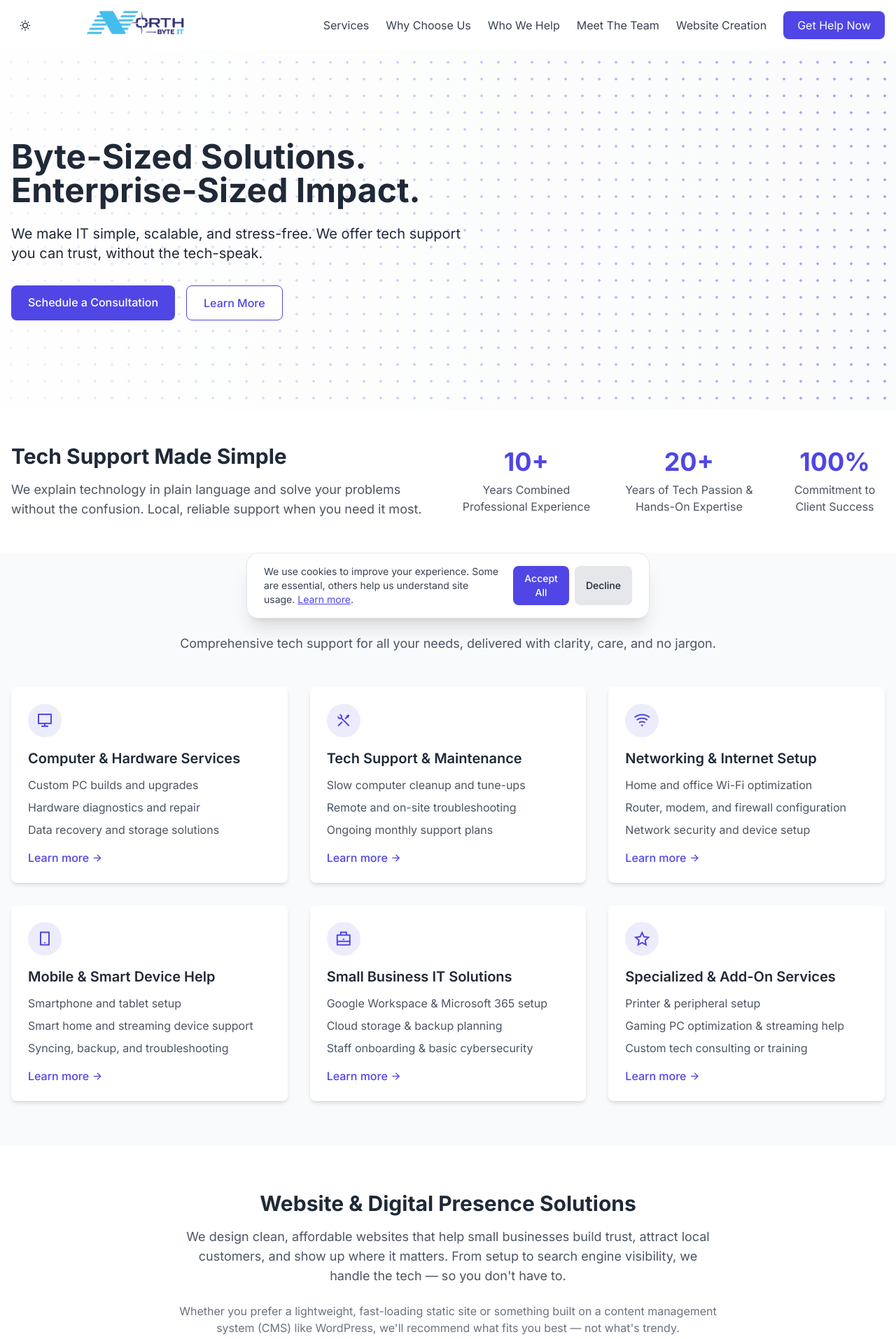
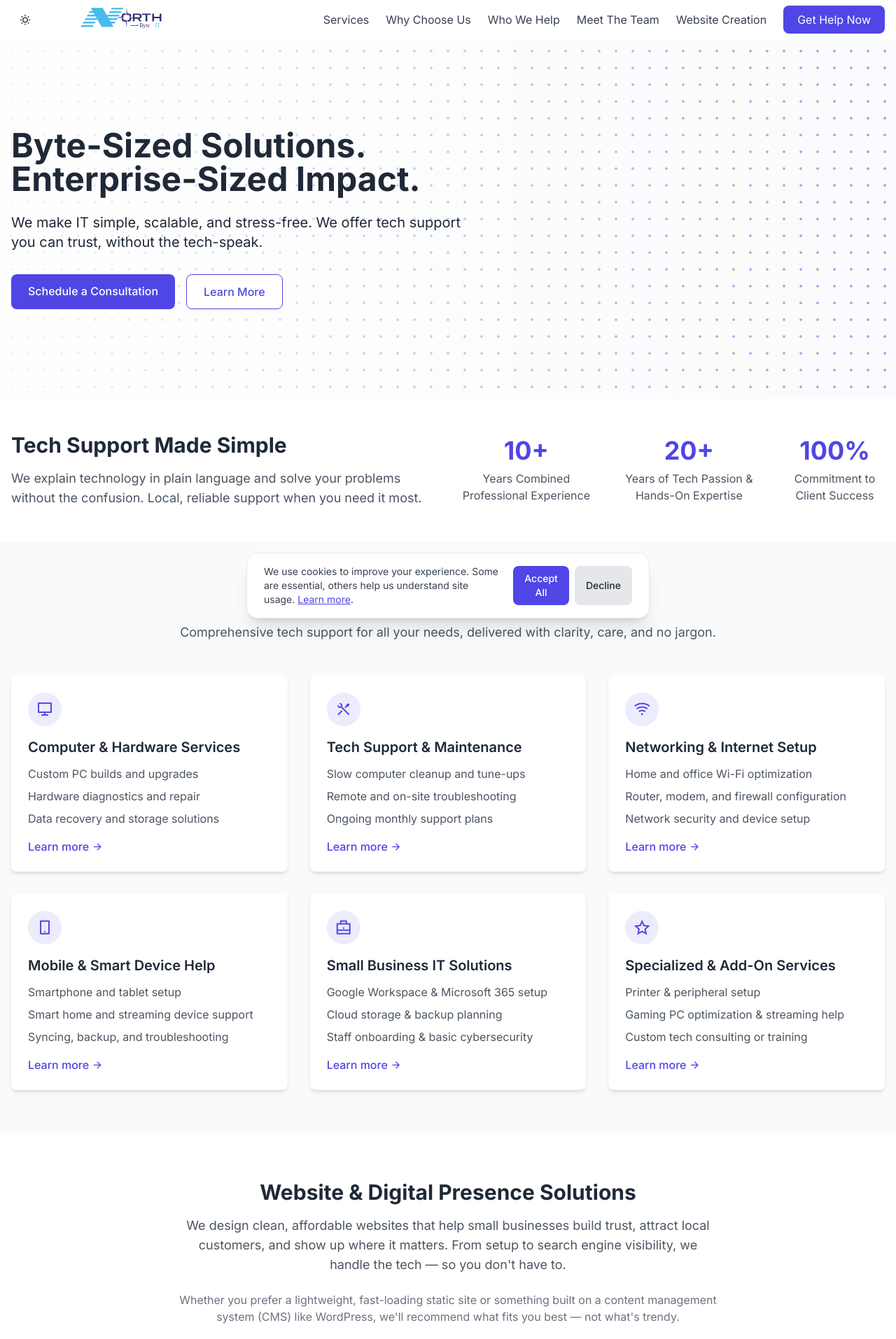
Before and after one commit to Roberto-Rodriguez-01/Roberto-Rodriguez-01.github.io, a Jekyll site: the page built from index.html, in a window 1280 px wide. Shown: the top 1914 px of the page at 70% size. Built offline with Jekyll 4.4.1, drawn with Linux system fonts in a browser that asks for light colours; nearby versions of some CDN libraries.

Commit message:
Add SVG logo file and update references in header and footer to use the new logo. Improved logo visibility and adjusted styles.

```diff
--- a/_includes/footer.html
+++ b/_includes/footer.html
@@ -3,7 +3,7 @@
     <div class="grid grid-cols-1 md:grid-cols-4 gap-8 mb-8">
       <div>
         <a href="#" class="flex items-center gap-2 mb-4">
-          <img src="/PNG-01.png" alt="North Byte IT Logo" class="h-10 w-auto object-contain scale-150 origin-left">
+          <img src="/assets/logo.svg" alt="North Byte IT Logo" class="h-12 w-auto object-contain">
         </a>
         <p class="text-gray-400 mb-4">
           Byte-Sized Solutions. Enterprise-Sized Impact.
--- a/_includes/header.html
+++ b/_includes/header.html
@@ -1,12 +1,12 @@
 <header class="bg-white shadow-sm dark:bg-gray-900">
-    <div class="container mx-auto px-4 py-4 flex justify-between items-center">
+    <div class="container mx-auto px-4 py-2 flex justify-between items-center">
       <div class="flex items-center gap-4">
         <button id="darkModeToggle" class="w-10 h-10 flex items-center justify-center hover:bg-gray-100 dark:hover:bg-gray-800 rounded-full transition-colors">
           <i class="ri-sun-line dark:hidden"></i>
           <i class="ri-moon-line hidden dark:block text-white"></i>
         </button>
-        <a href="/" class="flex items-center gap-2">
-          <img src="/PNG-01.png" alt="North Byte IT Logo" class="h-10 w-auto object-contain scale-[6] origin-left">
+        <a href="/" class="flex items-center gap-2 -my-24">
+          <img src="/assets/logo.svg" alt="North Byte IT Logo" class="h-[200px] w-auto object-contain">
         </a>
       </div>
       <nav class="hidden md:flex items-center gap-6">
```
Also changed, not shown: assets/logo.svg (added), 1 other file.
